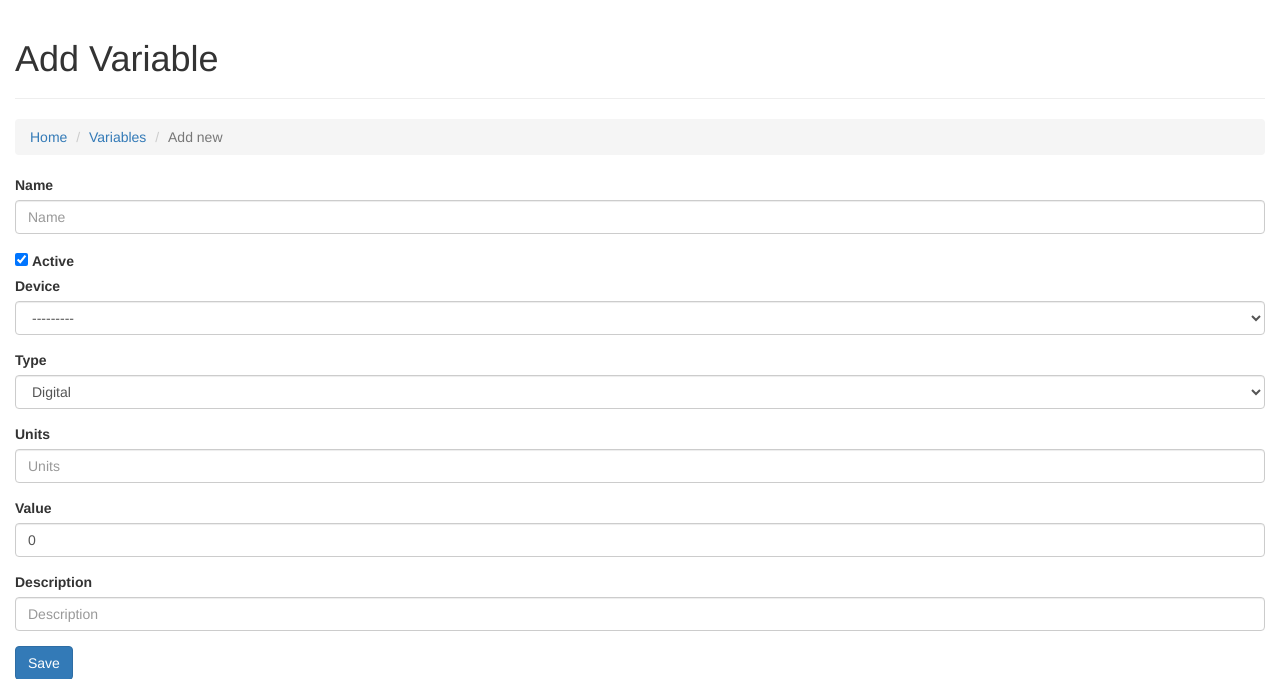
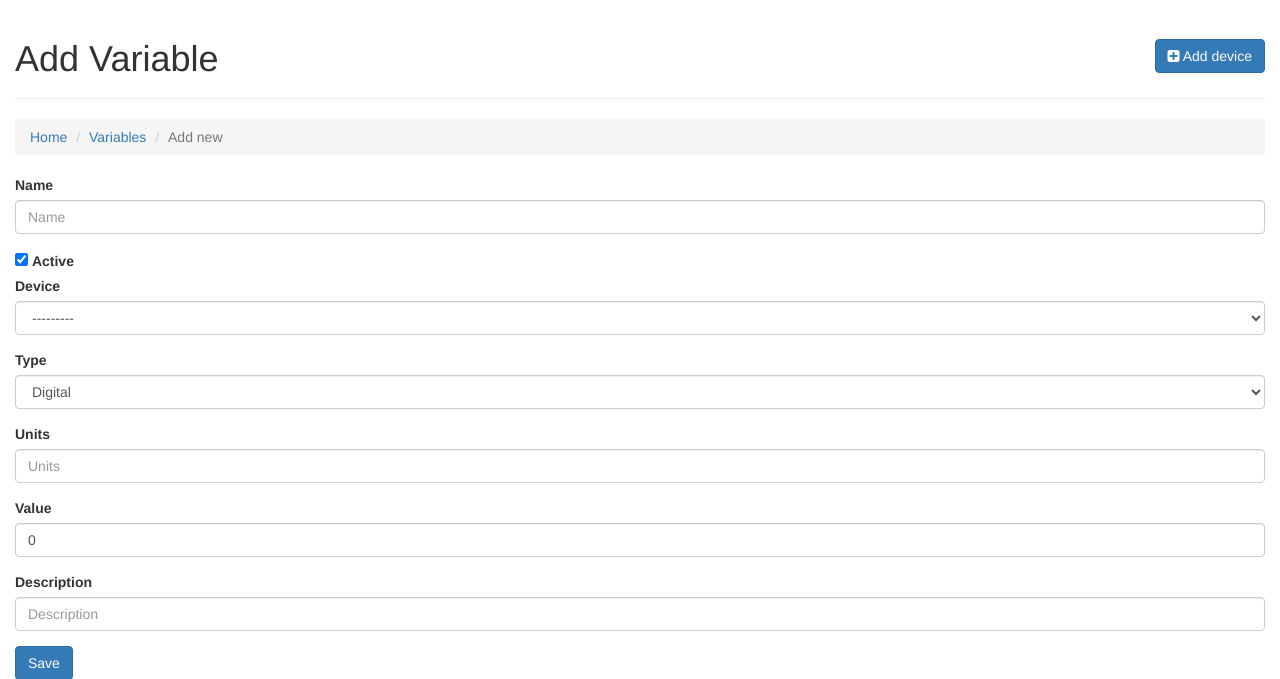
Before and after one commit to gitter-badger/fotuto, a Django app: template vars/templates/vars/var_form.html in a window 1280 px wide. Shown: the part 51-730 px from the top of the page. Run offline with Django 3.2, Linux system fonts and the light colour scheme; the template is opened without the code that fills it: values that come from a table or form of the project are taken from there, others are empty; some libraries are stand-ins or nearby versions.

Commit message:
Added shortcut tool button to add device in add var page.

```diff
--- a/vars/templates/vars/var_form.html
+++ b/vars/templates/vars/var_form.html
@@ -8,3 +8,8 @@
 	<li><a href="/vars/">Variables</a></li>
 	<li class="active">Add new</li>
 {% endblock %}
+
+{% block toolsbar %}
+	<a href="{% url 'device_add' %}" class="btn btn-primary"><i class="fa fa-plus-square"></i> Add
+		device</a>
+{% endblock %}
--- a/vars/templates/vars/var_list.html
+++ b/vars/templates/vars/var_list.html
@@ -9,7 +9,7 @@
 {% endblock %}
 
 {% block toolsbar %}
-	<a href="{% url 'var_add' %}" class="btn btn-primary"><i class="fa fa-plus-square"></i> Add Var</a>
+	<a href="{% url 'var_add' %}" class="btn btn-primary"><i class="fa fa-plus-square"></i> Add Variable</a>
 {% endblock %}
 
 {% block content %}
```
